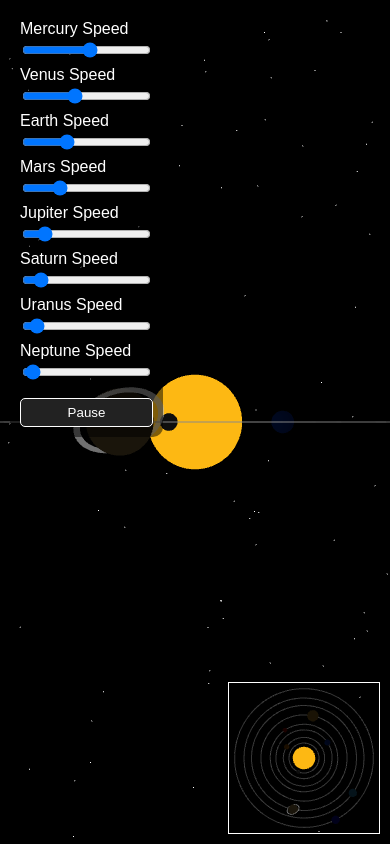
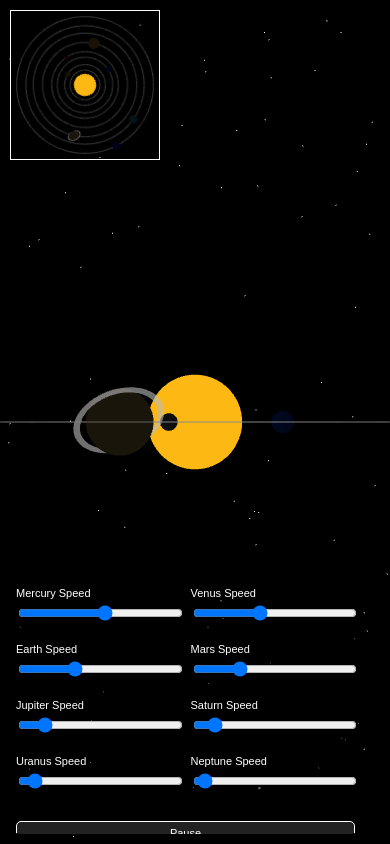
Before and after one commit to dhiraj387/3D-Solar-System-with-Orbital-Trails, a plain HTML site: page index.html in a window 390 px wide. Drawn offline with nearby package versions, Linux system fonts and the light colour scheme; animation ran at ten frames a second.

Commit message:
Update style.css

```diff
--- a/style.css
+++ b/style.css
@@ -1,58 +1,110 @@
-body {
+
+    * {
+      box-sizing: border-box;
+    }
+
+    body {
       margin: 0;
       overflow: hidden;
       font-family: sans-serif;
-      background-color:#fff;
+      background-color: #000;
       color: white;
+      font-size: clamp(12px, 1.8vw, 16px);
     }
+
     #controls {
       position: absolute;
       top: 10px;
       left: 10px;
-      background: rgba(0,0,0,0.5);
-      padding: 10px;
+      background: rgba(0, 0, 0, 0.6);
+      padding: clamp(8px, 2vw, 16px);
       border-radius: 10px;
       z-index: 10;
       max-height: 90vh;
       overflow-y: auto;
+      width: clamp(180px, 25vw, 250px);
     }
+
     .control-group {
-      margin-bottom: 8px;
+      margin-bottom: 10px;
     }
-    label, input {
+
+    label {
       display: block;
       margin-bottom: 4px;
     }
-    canvas {
-      display: block;
+
+    input[type="range"] {
+      width: 100%;
+      height: 1.2em;
     }
+
     #pauseBtn {
       margin-top: 10px;
       width: 100%;
-      padding: 6px;
+      padding: clamp(6px, 1.5vw, 10px);
       background-color: #222;
       color: white;
       border: 1px solid white;
       border-radius: 5px;
       cursor: pointer;
     }
+
     #tooltip {
       position: absolute;
       color: #fff;
       background: rgba(0, 0, 0, 0.7);
       padding: 4px 8px;
       border-radius: 5px;
-      font-size: 12px;
+      font-size: clamp(11px, 1.2vw, 13px);
       pointer-events: none;
       display: none;
       z-index: 20;
     }
+
     #minimap {
       position: absolute;
       bottom: 10px;
       right: 10px;
       border: 1px solid white;
-      width: 150px;
-      height: 150px;
+      width: clamp(100px, 15vw, 150px);
+      height: clamp(100px, 15vw, 150px);
       z-index: 5;
     }
+
+    @media (max-width: 600px) {
+      body {
+        font-size: 11px;
+      }
+
+      #controls {
+        font-size: 11px;
+        padding: 6px;
+        bottom: 10px;
+        top: auto;
+        left: 10px;
+        width: 90vw;
+        max-height: 30vh;
+        display: flex;
+        flex-wrap: wrap;
+        gap: 10px;
+      }
+
+      .control-group {
+        flex: 1 1 45%;
+        min-width: 120px;
+      }
+
+      #pauseBtn {
+        font-size: 11px;
+        padding: 5px;
+        flex: 1 1 100%;
+      }
+
+      #minimap {
+        bottom: auto;
+        right: auto;
+        top: 10px;
+        left: 10px;
+      }
+    }
```
